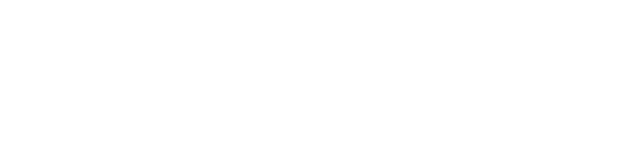
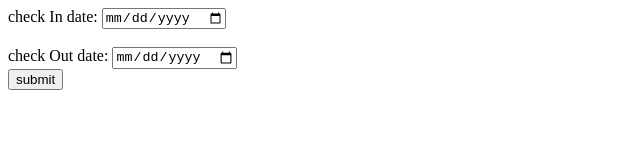
Before and after one commit to abdiali2021/hotel, a plain HTML site: page index.html in a window 1280 px wide. Shown: the whole page, without its empty margins (0-640 px from the left). Drawn offline with Linux system fonts and the light colour scheme.

Commit message:
added check in and checkout date

```diff
--- a/index.html
+++ b/index.html
@@ -7,6 +7,18 @@
     <title>Document</title>
 </head>
 <body>
-
+    <div class="col-12 text-center" >
+        <form action="/index.html">
+            <lebel for="Check In date">check In date:</lebel>
+            <input type="date" id="Check In" name="Check In" />
+    </div>
+    <br/>
+    <div class="col-12 text-center" >
+        <form action="/index.html">
+            <lebel for="Check out Date">check Out date:</lebel>
+            <input type="date" id="Check Out" name="Check Out" />
+            <div class="col-12 text-center">
+                <input type="submit" name="submit" Value="submit" onclick="selectDate()">
+    </div>
 </body>
 </html>
```
